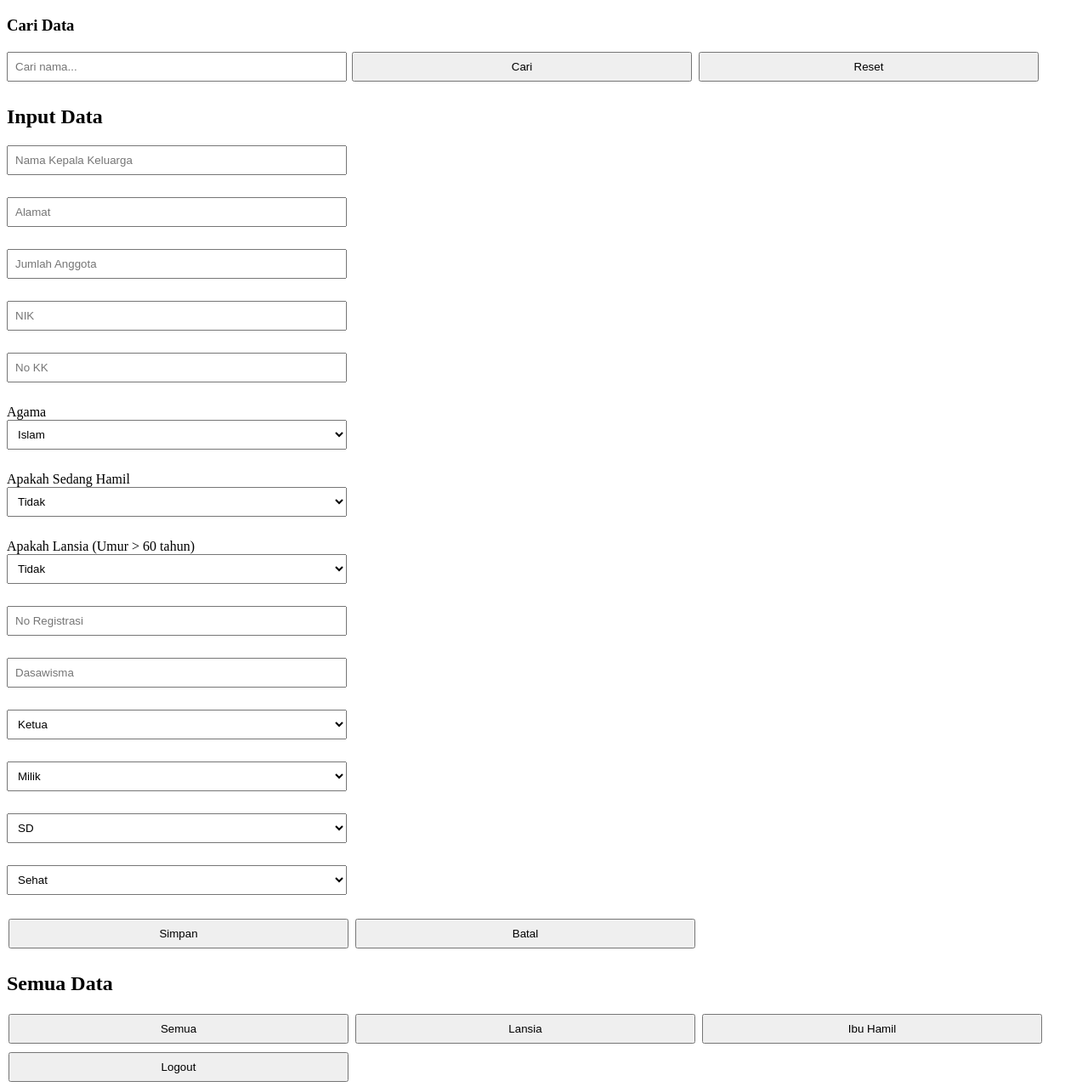
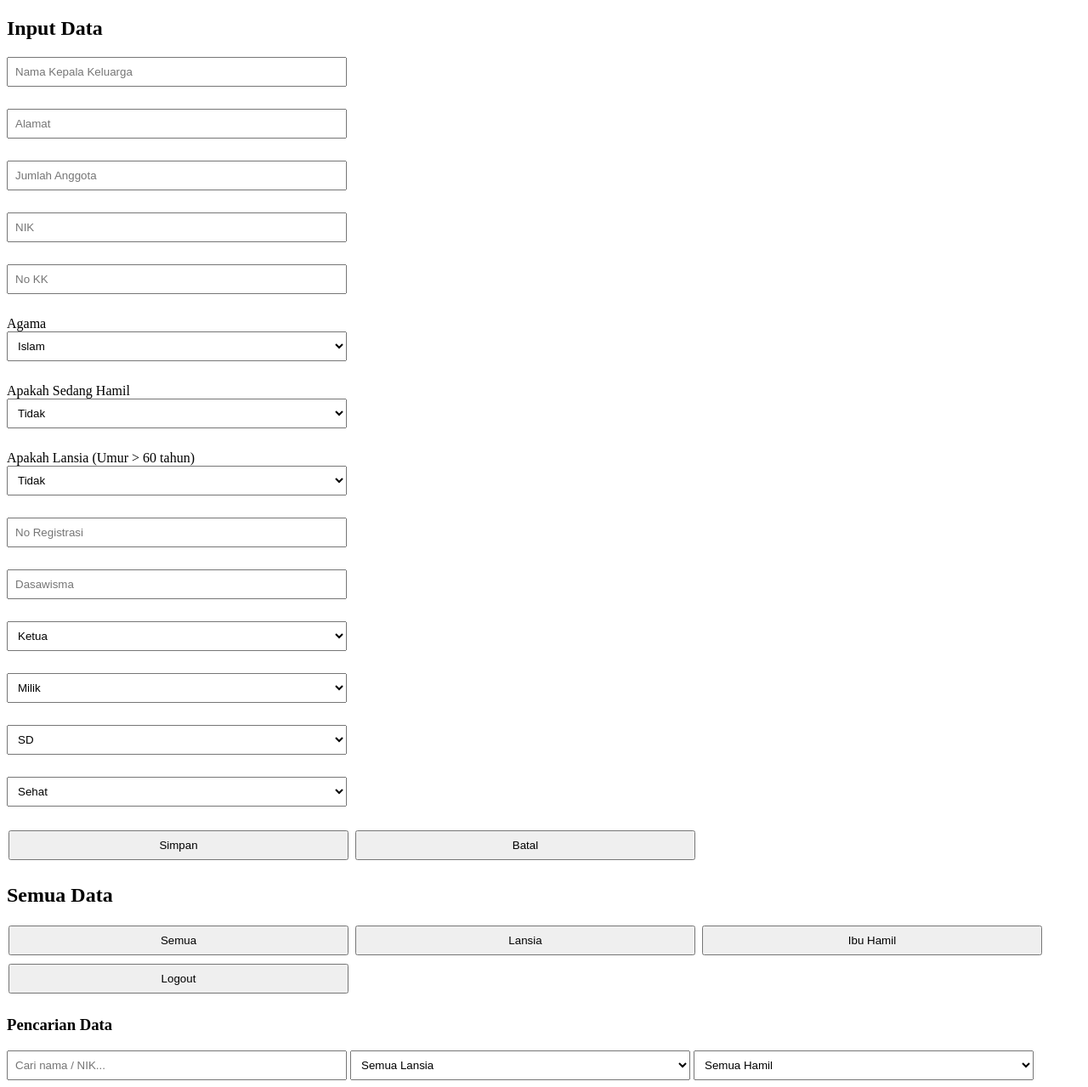
Before and after one commit to Sahru-bit/aplikasi-warga, a website: page index.html in a window 1280 px wide. Shown: the top 1279 px of the page at 85% size. Drawn offline with Linux system fonts and the light colour scheme; no server answers.

Commit message:
final production ready update

```diff
--- a/index.html
+++ b/index.html
@@ -41,11 +41,6 @@
 </head>
 
 <body>
-
-<h3>Cari Data</h3>
-<input id="keyword" placeholder="Cari nama...">
-<button onclick="searchData()">Cari</button>
-<button onclick="loadData()">Reset</button>
 
 <h2>Input Data</h2>
 
@@ -144,6 +139,29 @@
   ⏳ Loading data...
 </p>
 
+<h3>Pencarian Data</h3>
+
+<input
+  type="text"
+  id="search"
+  placeholder="Cari nama / NIK..."
+  oninput="filterData()"
+/>
+
+<select id="filterLansia" onchange="filterData()">
+  <option value="">Semua Lansia</option>
+  <option value="Ya">Lansia</option>
+  <option value="Tidak">Bukan Lansia</option>
+</select>
+
+<select id="filterHamil" onchange="filterData()">
+  <option value="">Semua Hamil</option>
+  <option value="Ya">Hamil</option>
+  <option value="Tidak">Tidak Hamil</option>
+</select>
+
+<br><br>
+
 <table border="1" id="tabel">
   <thead>
    <tr>
@@ -231,6 +249,7 @@ async function tambahUser() {
 const BASE_URL = ("https://aplikasi-warga-production.up.railway.app")
 
 let editId = null;
+let semuaData = [];
 let currentUser = null;
 init();
 
@@ -296,7 +315,8 @@ async function tambah() {
     let data = {
       nama: document.getElementById("nama").value,
       alamat: document.getElementById("alamat").value,
-      jumlah_anggota: document.getElementById("jumlah").value,
+      jumlah_anggota:
+        parseInt(document.getElementById("jumlah").value) || 0,
       status_rumah: document.getElementById("status_rumah").value,
       pendidikan: document.getElementById("pendidikan").value,
       kesehatan: document.getElementById("kesehatan").value,
@@ -323,6 +343,13 @@ async function tambah() {
 
       return;
     }
+
+    if (data.jumlah_anggota < 0) {
+
+    alert("Jumlah anggota tidak valid");
+
+    return;
+  }
 
     document.getElementById("btnSimpan").disabled = true;
 
@@ -432,6 +459,8 @@ async function loadData() {
 
     let data = await res.json();
 
+    semuaData = data;
+
     tampilkanTabel(data);
 
     document.getElementById("loading").style.display = "none";
@@ -446,6 +475,48 @@ async function loadData() {
 
   }
 
+}
+
+function filterData() {
+
+  let keyword = document
+    .getElementById("search")
+    .value
+    .toLowerCase();
+
+  let filterLansia =
+    document.getElementById("filterLansia").value;
+
+  let filterHamil =
+    document.getElementById("filterHamil").value;
+
+  let hasilFilter = semuaData.filter(d => {
+
+    let cocokSearch =
+   String(d.nama || "")
+    .toLowerCase()
+    .includes(keyword)
+
+    ||
+
+   String(d.nik || "")
+    .toLowerCase()
+    .includes(keyword);
+
+    let cocokLansia =
+      !filterLansia ||
+      d.lansia === filterLansia;
+
+    let cocokHamil =
+      !filterHamil ||
+      d.hamil === filterHamil;
+
+    return cocokSearch &&
+           cocokLansia &&
+           cocokHamil;
+  });
+
+  tampilkanTabel(hasilFilter);
 }
 
 async function hapusData(id) {
@@ -483,50 +554,6 @@ async function hapusData(id) {
     document.getElementById("loading").style.display = "none";
 
     alert("Gagal menghapus data");
-
-    console.log(err);
-
-  }
-
-}
-
-
-async function searchData() {
-
-  try {
-
-    document.getElementById("loading").style.display = "block";
-
-    let keyword = document.getElementById("keyword").value;
-
-    let res = await fetch(BASE_URL + "/search/" + encodeURIComponent(keyword),
-      {
-        credentials: "include"
-      }
-    );
-
-    if (res.status === 401) {
-
-      document.getElementById("loading").style.display = "none";
-
-      alert("Session habis");
-
-      window.location.href = "login.html";
-
-      return;
-    }
-
-    let data = await res.json();
-
-    tampilkanTabel(data);
-
-    document.getElementById("loading").style.display = "none";
-
-  } catch(err) {
-
-    document.getElementById("loading").style.display = "none";
-
-    alert("Gagal terhubung ke server");
 
     console.log(err);
 
@@ -722,6 +749,8 @@ async function filterLansia() {
 
     let data = await res.json();
 
+    semuaData = data;
+
     tampilkanTabel(data);
 
     document.getElementById("loading").style.display = "none";
@@ -760,6 +789,8 @@ async function filterHamil() {
     }
 
     let data = await res.json();
+
+    semuaData = data;
 
     tampilkanTabel(data);
 
@@ -856,11 +887,13 @@ async function logout() {
 
       alert("Session habis, login ulang");
 
+      document.getElementById("loading").style.display = "none";
+
       window.location.href = "login.html";
 
       return;
     }
-
+    document.getElementById("loading").style.display = "none";
     window.location.href = "login.html";
 
   } catch(err) {
```
Also changed, not shown: 1 other file.
